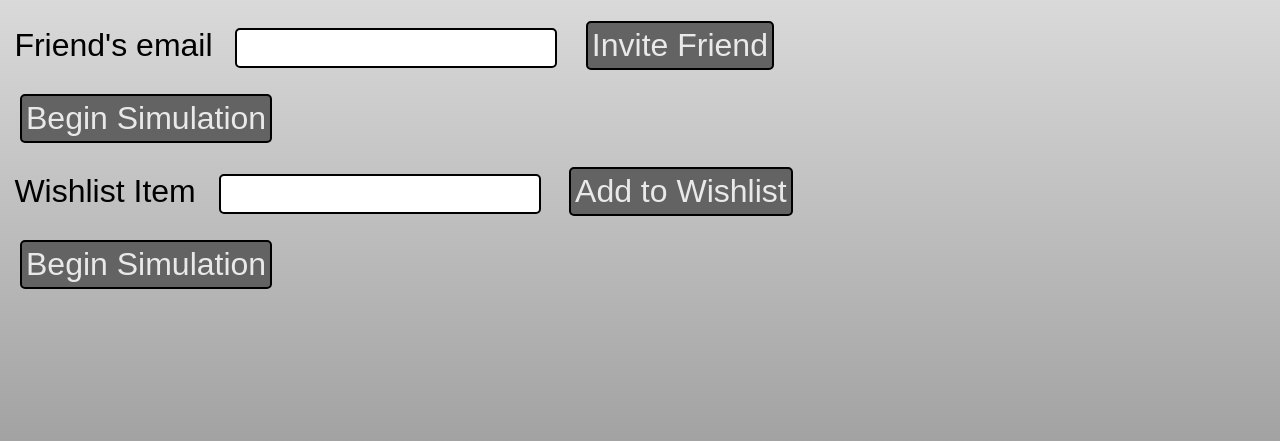
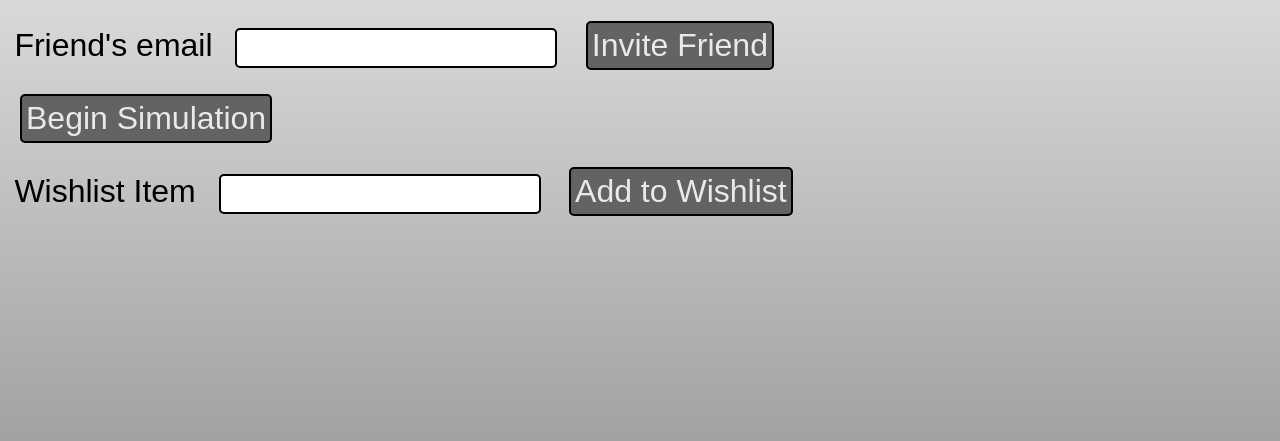
Before and after one commit to jngui1/WebProP3, a PHP site: page /user_page.php?added_wish=1 in a window 1280 px wide. Shown: the part 301-742 px from the top of the page. Run offline with PHP 8.4, Linux system fonts and the light colour scheme; the visitor is signed in with stand-in values (Sample User, id 1).

Commit message:
remove extra simulation link

```diff
--- a/user_page.php
+++ b/user_page.php
@@ -102,10 +102,6 @@
 
         </div>
 
-        <div><button type="button" onclick="window.location.assign('grid/index.html')">
-            Begin Simulation
-        </button></div>
-
         <script type="text/javascript" src="user_actions.js"></script>
 
     </body>
```
